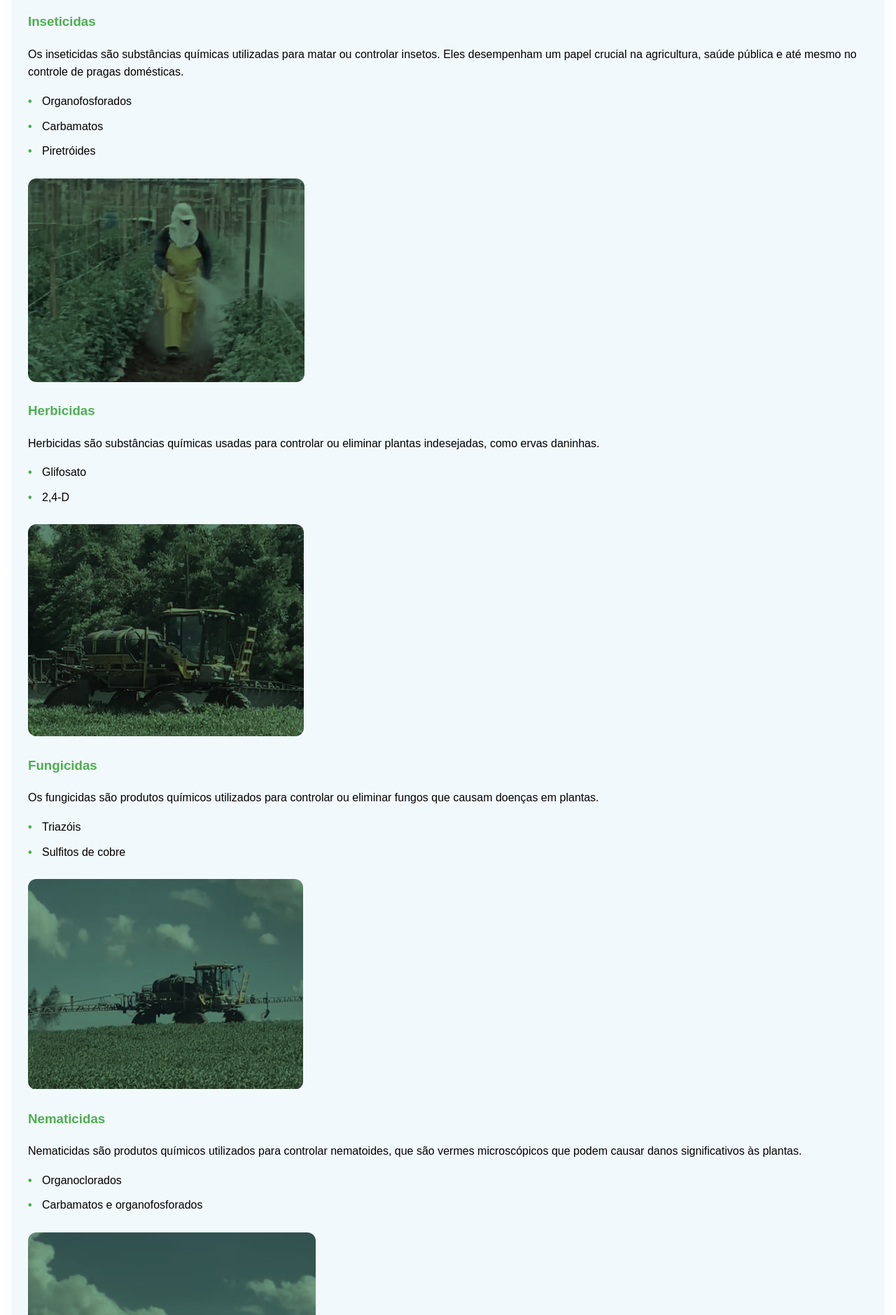
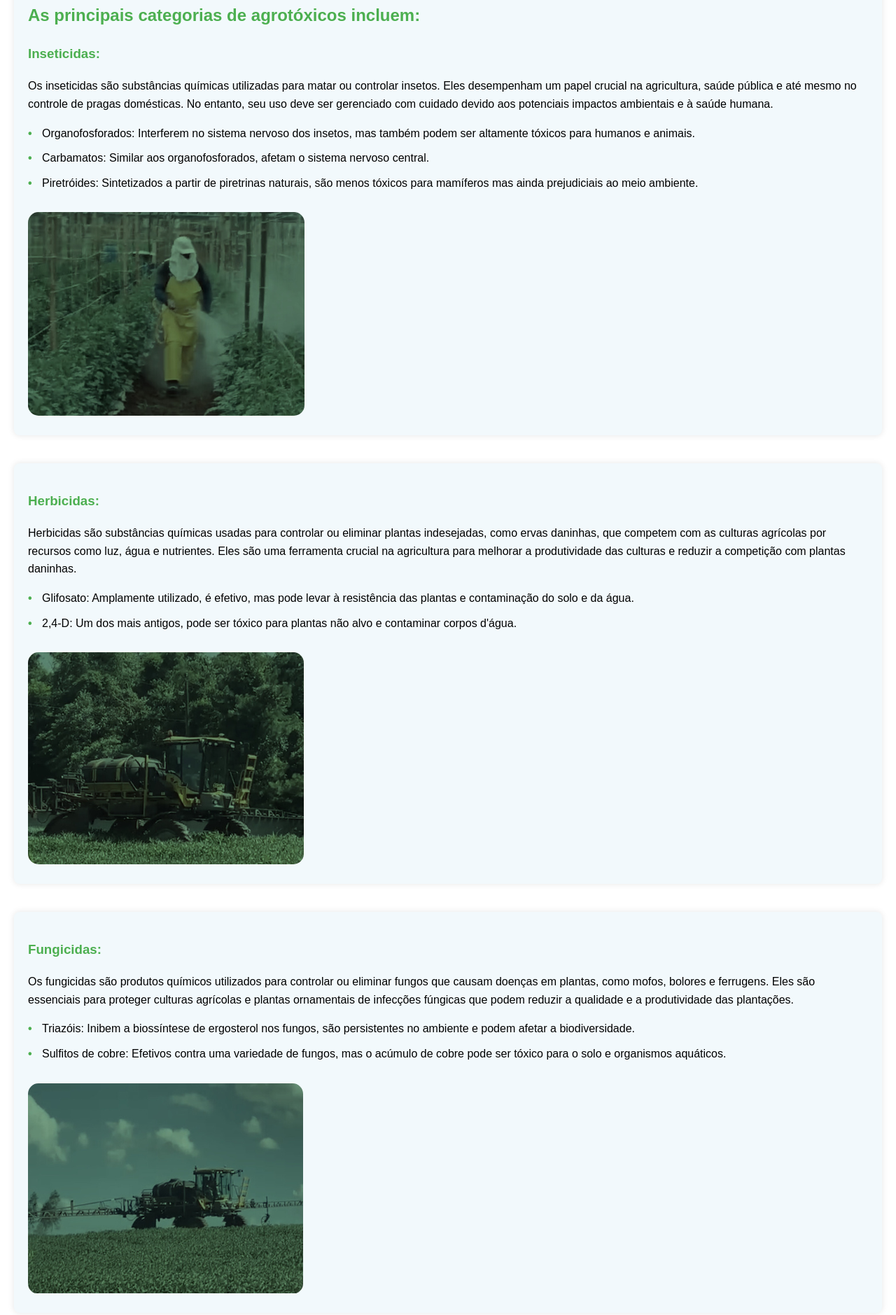
Before and after one commit to Ana-Raisi/agrot-xico-2, a plain HTML site: page Principal.html in a window 1280 px wide. Shown: the part 518-2397 px from the top of the page at 70% size. Drawn offline with Linux system fonts and the light colour scheme.

Commit message:
Add files via upload

```diff
--- a/Informativo.css
+++ b/Informativo.css
@@ -88,8 +88,8 @@ html, body {
 img {
     max-width: 100%;
     height: auto;
-    border-radius: 12px;
-    margin-top: 10px;
+    border-radius: 15px;
+    margin-top: 13px;
   }
 
   .pratica img {
--- a/Principal.html
+++ b/Principal.html
@@ -7,18 +7,17 @@
 </head>
 <body>
   <header class="principal">
-    <img class="principal-imagem" src="Agrinho.png" alt="logo do AgroBioInnovations">
+    <img class="principal-imagem" src="Agrinho.png" alt="logo do nosso site AgroBioInnovations">
     <nav>
       <ul>
-        <li><a href="Arduino.html">Baixe o código do Arduino</a></li>
-        <li><a href="Info.html">Informações sobre o site</a></li>
-        <li><a href="Principal.html">Agrotóxicos</a></li>
-        <li><a href="Sustentavel.html">Agricultura Sustentável</a></li>
+        <li><div class="animate-text"><a href="Arduino.html">Baixe o código do Arduino</a></div></li>
+        <li><div class="animate-text"><a href="Info.html">Informações sobre o site</a></div></li>
+        <li><div class="animate-text"><a href="Principal.html">Agrotóxicos</a></div></li>
+        <li><div class="animate-text"><a href="Sustentavel.html">Agricultura Sustentável</a></div></li>
       </ul>
     </nav>
   </header>
 
-  <main>
   <section id="informe">
     <h1>Agrotóxicos</h1>
     <p>Os agrotóxicos, também conhecidos como pesticidas, são substâncias químicas utilizadas na agricultura para controlar pragas, doenças e ervas daninhas que afetam as plantações. Eles podem ser classificados em várias categorias, cada uma com propriedades e efeitos específicos.</p>
@@ -27,39 +26,45 @@
   <section id="categorias">
     <h2>As principais categorias de agrotóxicos incluem:</h2>
     <div class="categoria">
-        <h3>Inseticidas</h3>
-        <p>Os inseticidas são substâncias químicas utilizadas para matar ou controlar insetos. Eles desempenham um papel crucial na agricultura, saúde pública e até mesmo no controle de pragas domésticas.</p>
+      <h3>Inseticidas:</h3>
+      <p>Os inseticidas são substâncias químicas utilizadas para matar ou controlar insetos. Eles desempenham um papel crucial na agricultura, saúde pública e até mesmo no controle de pragas domésticas. No entanto, seu uso deve ser gerenciado com cuidado devido aos potenciais impactos ambientais e à saúde humana.</p>
       <ul>
-          <li>Organofosforados</li>
-          <li>Carbamatos</li>
-          <li>Piretróides</li>
+        <li>Organofosforados: Interferem no sistema nervoso dos insetos, mas também podem ser altamente tóxicos para humanos e animais.</li>
+        <li>Carbamatos: Similar aos organofosforados, afetam o sistema nervoso central.</li>
+        <li>Piretróides: Sintetizados a partir de piretrinas naturais, são menos tóxicos para mamíferos mas ainda prejudiciais ao meio ambiente.</li>
       </ul>
       <img src="foto1.png" alt="Aplicação de inseticidas">
     </div>
+  </section>
+    <section id="categorias">
     <div class="categoria">
-        <h3>Herbicidas</h3>
-        <p>Herbicidas são substâncias químicas usadas para controlar ou eliminar plantas indesejadas, como ervas daninhas.</p>
+      <h3>Herbicidas:</h3>
+      <p>Herbicidas são substâncias químicas usadas para controlar ou eliminar plantas indesejadas, como ervas daninhas, que competem com as culturas agrícolas por recursos como luz, água e nutrientes. Eles são uma ferramenta crucial na agricultura para melhorar a produtividade das culturas e reduzir a competição com plantas daninhas.</p>
     <ul>
-          <li>Glifosato</li>
-          <li>2,4-D</li>
+      <li>Glifosato: Amplamente utilizado, é efetivo, mas pode levar à resistência das plantas e contaminação do solo e da água.</li>
+      <li>2,4-D: Um dos mais antigos, pode ser tóxico para plantas não alvo e contaminar corpos d'água.</li>
     </ul>
       <img src="foto2.png" alt="Aplicação de herbicidas">
     </div>
+  </section>
+  <section id="categorias">
     <div class="categoria">
-        <h3>Fungicidas</h3>
-        <p>Os fungicidas são produtos químicos utilizados para controlar ou eliminar fungos que causam doenças em plantas.</p>
+      <h3>Fungicidas:</h3>
+      <p>Os fungicidas são produtos químicos utilizados para controlar ou eliminar fungos que causam doenças em plantas, como mofos, bolores e ferrugens. Eles são essenciais para proteger culturas agrícolas e plantas ornamentais de infecções fúngicas que podem reduzir a qualidade e a produtividade das plantações.</p>
       <ul>
-          <li>Triazóis</li>
-          <li>Sulfitos de cobre</li>
+        <li>Triazóis: Inibem a biossíntese de ergosterol nos fungos, são persistentes no ambiente e podem afetar a biodiversidade.</li>
+        <li>Sulfitos de cobre: Efetivos contra uma variedade de fungos, mas o acúmulo de cobre pode ser tóxico para o solo e organismos aquáticos.</li>
       </ul>
       <img src="foto3.png" alt="Aplicação de fungicidas">
     </div>
+    </section>
+    <section>
     <div class="categoria">
-        <h3>Nematicidas</h3>
-        <p>Nematicidas são produtos químicos utilizados para controlar nematoides, que são vermes microscópicos que podem causar danos significativos às plantas.</p>
+      <h3>Nematicidas:</h3>
+      <p>Nematicidas são produtos químicos utilizados para controlar nematoides, que são vermes microscópicos que podem causar danos significativos às plantas ao atacar suas raízes. Existem diferentes tipos de nematicidas, e eles podem ser classificados com base na sua composição química e no modo de ação.</p>
       <ul>
-          <li>Organoclorados</li>
-          <li>Carbamatos e organofosforados</li>
+        <li>Organoclorados: Efetivos, mas altamente persistentes e bioacumulativos, com efeitos adversos para a fauna e a saúde humana.</li>
+        <li>Carbamatos e organofosforados: Menos persistentes que os organoclorados, mas ainda tóxicos para outros organismos.</li>
       </ul>
       <img src="foto4.png" alt="Aplicação de Nematicidas">
     </div>
@@ -68,7 +73,7 @@
   <section id="beneficios-riscos">
     <h2>Benefícios e Riscos dos Agrotóxicos</h2>
     <div class="beneficios">
-        <h3>Benefícios</h3>
+      <h3>Benefícios:</h3>
       <ul>
         <li>Maior produtividade agrícola.</li>
         <li>Controle eficaz de pragas e doenças.</li>
@@ -76,7 +81,7 @@
       </ul>
     </div>
     <div class="riscos">
-        <h3>Riscos</h3>
+      <h3>Riscos:</h3>
       <ul>
         <li>Impacto negativo na saúde humana.</li>
         <li>Poluição ambiental.</li>
@@ -96,11 +101,6 @@
     </ul>
     <img src="alternativas.png" alt="Práticas alternativas na agricultura">
   </section>
-  </main>
 
   <footer class="rodape">
-    <img class="rodape-imagem" src="logo-colegio-humberto.png" alt="logo Colégio Humberto">
-    <img class="rodape-imagem" src="Agrinho.png" alt="logo do AgroBioInnovations">
-  </footer>
-</body>
-</html>
+    <img class="rodape-imagem" src="Agrinho.png" alt="logo do nosso site AgroBioInnovations">
```
Also changed, not shown: Info.html (+0 -1 lines), Sustentavel.html (+0 -1 lines), agrinho.png (added). Lines whose indentation alone changed are shown as unchanged.
